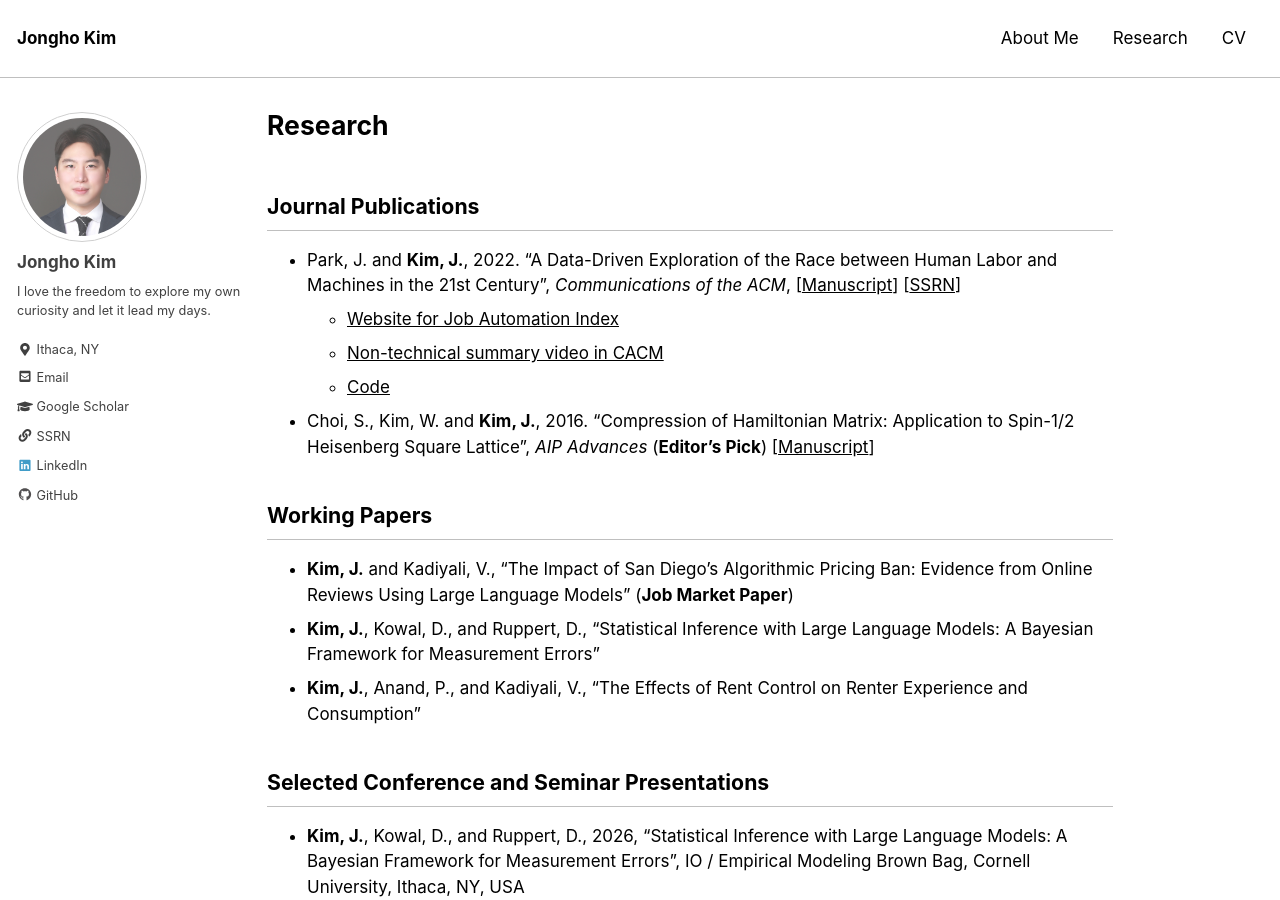
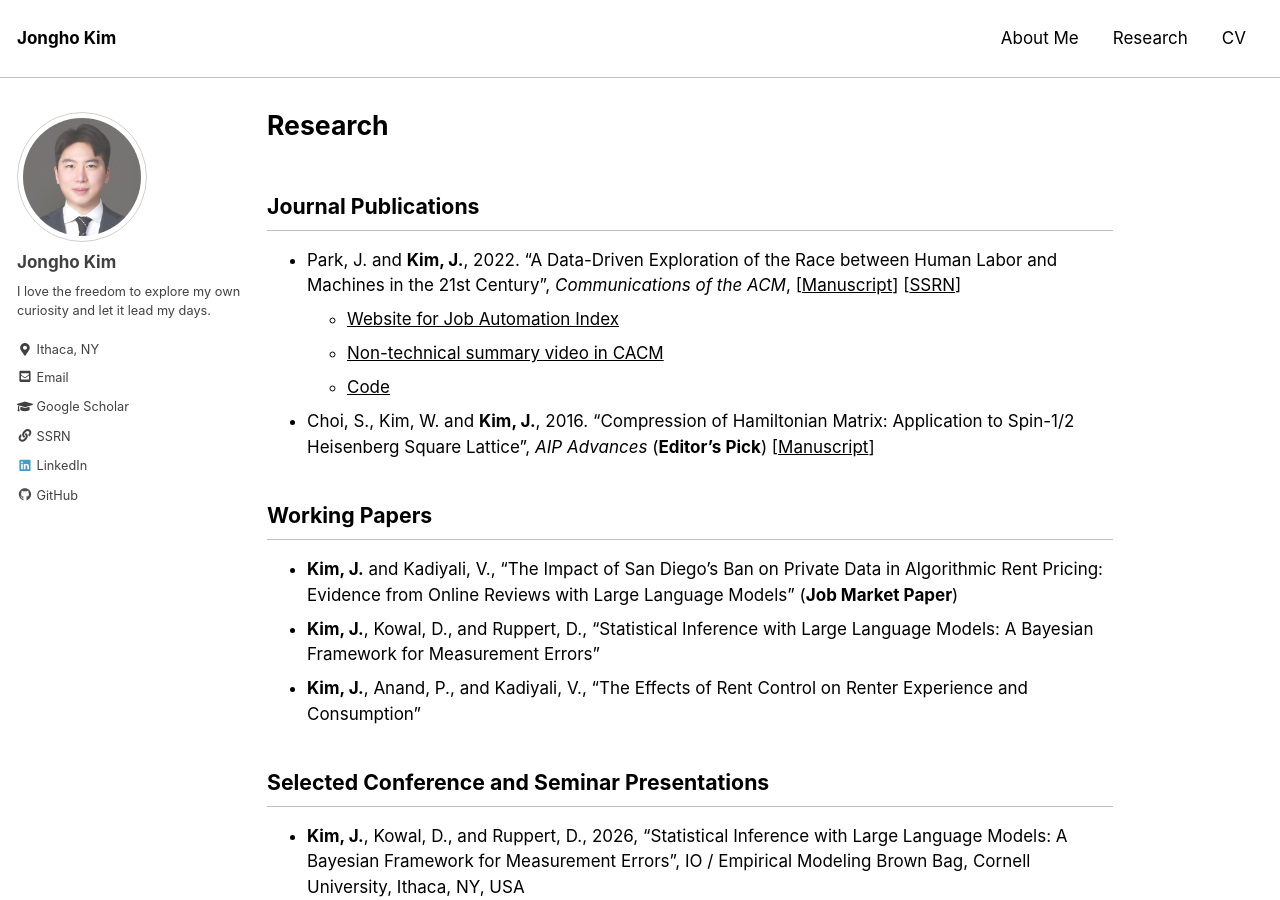
Before and after one commit to jonghkim/jonghkim.github.io, a Jekyll site: the page built from _pages/research.md, in a window 1280 px wide and 900 px high. Built offline with Jekyll 4.4.1, drawn with Linux system fonts in a browser that asks for light colours.

Commit message:
update CV

```diff
--- a/_pages/research.md
+++ b/_pages/research.md
@@ -13,7 +13,7 @@ last_modified_at: 2021-03-28
 - Choi, S., Kim, W. and **Kim, J.**, 2016. “Compression of Hamiltonian Matrix: Application to Spin-1/2 Heisenberg Square Lattice”, *AIP Advances* (**Editor’s Pick**) [[Manuscript](https://aip.scitation.org/doi/pdf/10.1063/1.4963834?class=pdf)]
 
 ## Working Papers
-- **Kim, J.** and Kadiyali, V., "The Impact of San Diego’s Algorithmic Pricing Ban: Evidence from Online Reviews Using Large Language Models" (**Job Market Paper**)
+- **Kim, J.** and Kadiyali, V., "The Impact of San Diego’s Ban on Private Data in Algorithmic Rent Pricing: Evidence from Online Reviews with Large Language Models" (**Job Market Paper**)
 - **Kim, J.**, Kowal, D., and Ruppert, D., "Statistical Inference with Large Language Models: A Bayesian Framework for Measurement Errors"
 - **Kim, J.**, Anand, P., and Kadiyali, V., "The Effects of Rent Control on Renter Experience and Consumption"
 
```
Also changed, not shown: 1 other file.
